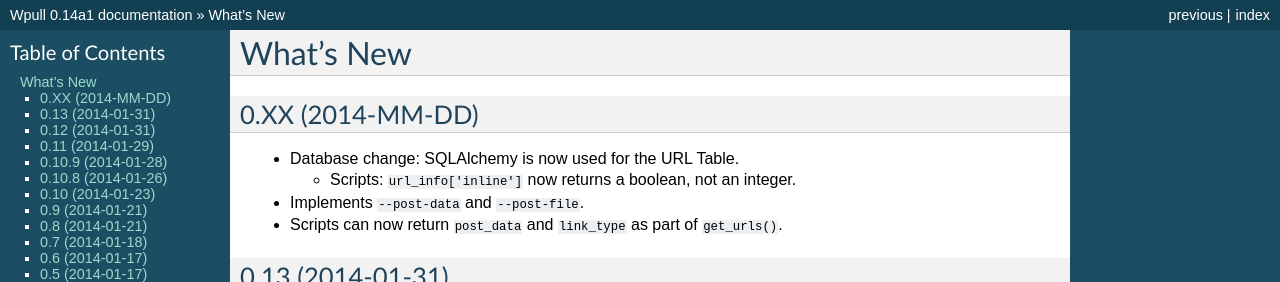
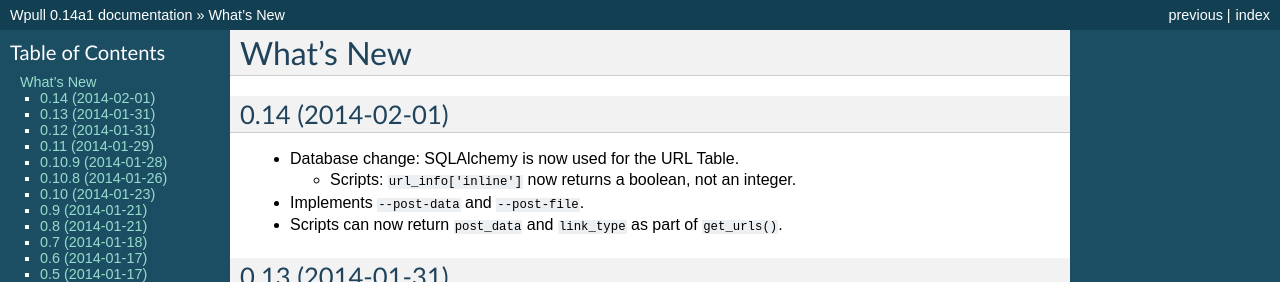
Before and after one commit to ArchiveTeam/wpull, a Sphinx documentation site: the page built from doc/changelog.rst, in a window 1280 px wide. Shown: the top 282 px of the page. Built offline with Sphinx 7.4.7, drawn with Linux system fonts in a browser that asks for light colours.

Commit message:
changelog: Updates latest to 0.14.

```diff
--- a/doc/changelog.rst
+++ b/doc/changelog.rst
@@ -2,7 +2,7 @@
 What's New
 ==========
 
-0.XX (2014-MM-DD)
+0.14 (2014-02-01)
 =================
 
 * Database change: SQLAlchemy is now used for the URL Table.
```
